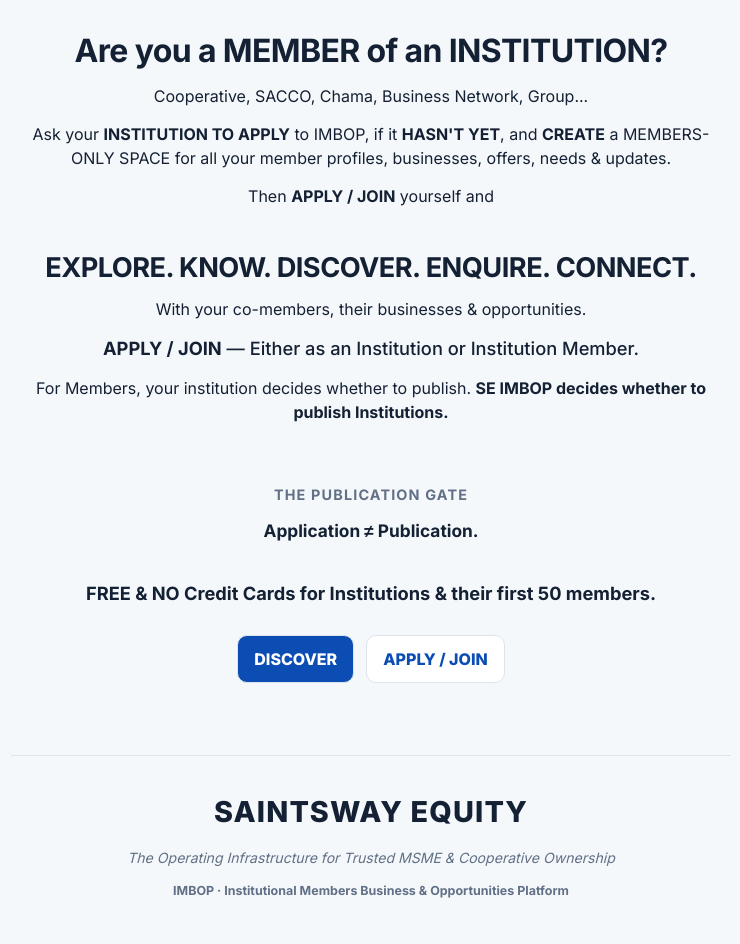
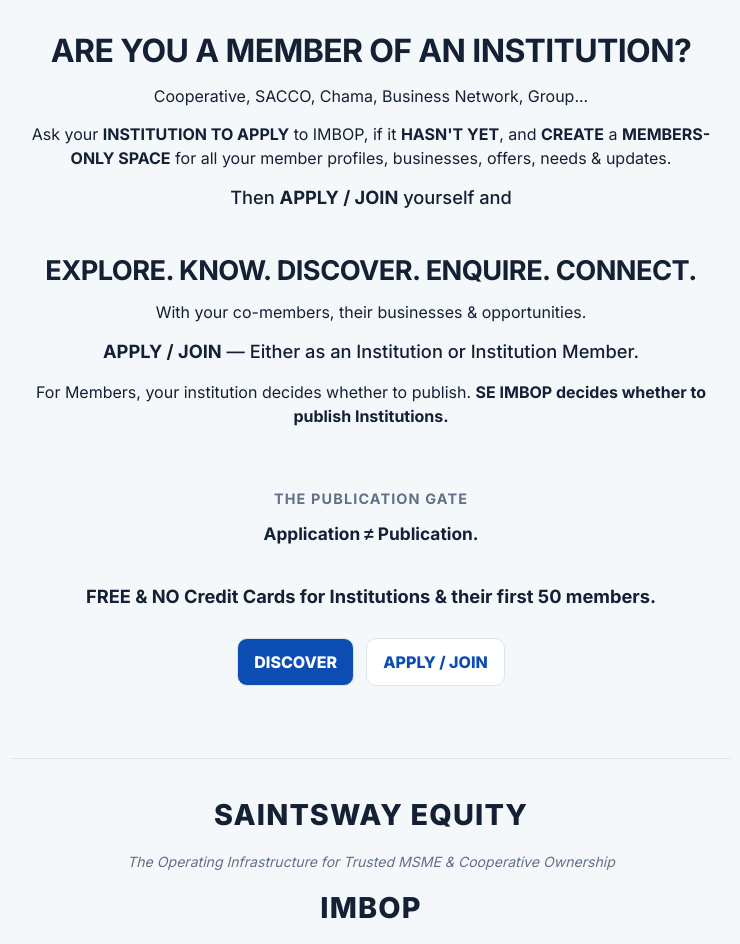
Before and after one commit to Actifyappps/IMBOP, a Next.js app in the folder src/: page / in a window 1280 px wide. Shown: the part 520-1464 px from the top of the page, without its empty margins (269-1009 px from the left). Built offline with nearby package versions, Linux system fonts and the light colour scheme.

Commit message:
update: use approved IMBOP infrastructure subtitle in closing brand

```diff
--- a/src/app/page.js
+++ b/src/app/page.js
@@ -15,21 +15,25 @@ export default function Home() {
 
             <p className="hero-intro">Connecting members and their businesses, offers and needs.</p>
 
-            <h2>Are you a MEMBER of an INSTITUTION?</h2>
+            <h2>ARE YOU A MEMBER OF AN INSTITUTION?</h2>
             <p>Cooperative, SACCO, Chama, Business Network, Group...</p>
-
             <p>
-              Ask your <b>INSTITUTION TO APPLY</b> to IMBOP, if it <b>HASN'T YET</b>, and{" "}
-              <b>CREATE</b> a MEMBERS-ONLY SPACE for all your member profiles, businesses,
-              offers, needs &amp; updates.
+              Ask your <b>INSTITUTION TO APPLY</b> to IMBOP, if it <b>HASN&apos;T YET</b>, and{" "}
+              <b>CREATE</b> a <b>MEMBERS-ONLY SPACE</b> for all your member profiles, businesses, offers, needs &amp; updates.
             </p>
 
-            <p>Then <b>APPLY / JOIN</b> yourself and</p>
+            <p className="apply-line">
+              Then <b>APPLY / JOIN</b> yourself and
+            </p>
 
             <h2 className="journey-heading">EXPLORE. KNOW. DISCOVER. ENQUIRE. CONNECT.</h2>
-            <p>With your co-members, their businesses &amp; opportunities.</p>
+            <p>
+              With your co-members, their businesses &amp; opportunities.
+            </p>
 
-            <p className="apply-line"><b>APPLY / JOIN</b> — Either as an Institution or Institution Member.</p>
+            <p className="apply-line">
+              <b>APPLY / JOIN</b> — Either as an Institution or Institution Member.
+            </p>
 
             <p>
               For Members, your institution decides whether to publish.{" "}
@@ -51,7 +55,8 @@ export default function Home() {
             <div className="closing-brand">
               <div>SAINTSWAY EQUITY</div>
               <p><i>The Operating Infrastructure for Trusted MSME &amp; Cooperative Ownership</i></p>
-              <p><b>IMBOP · Institutional Members Business &amp; Opportunities Platform</b></p>
+              <div>IMBOP</div>
+              <p><i>Institutional Economic Network Infrastructure</i></p>
             </div>
           </div>
         </section>
```
